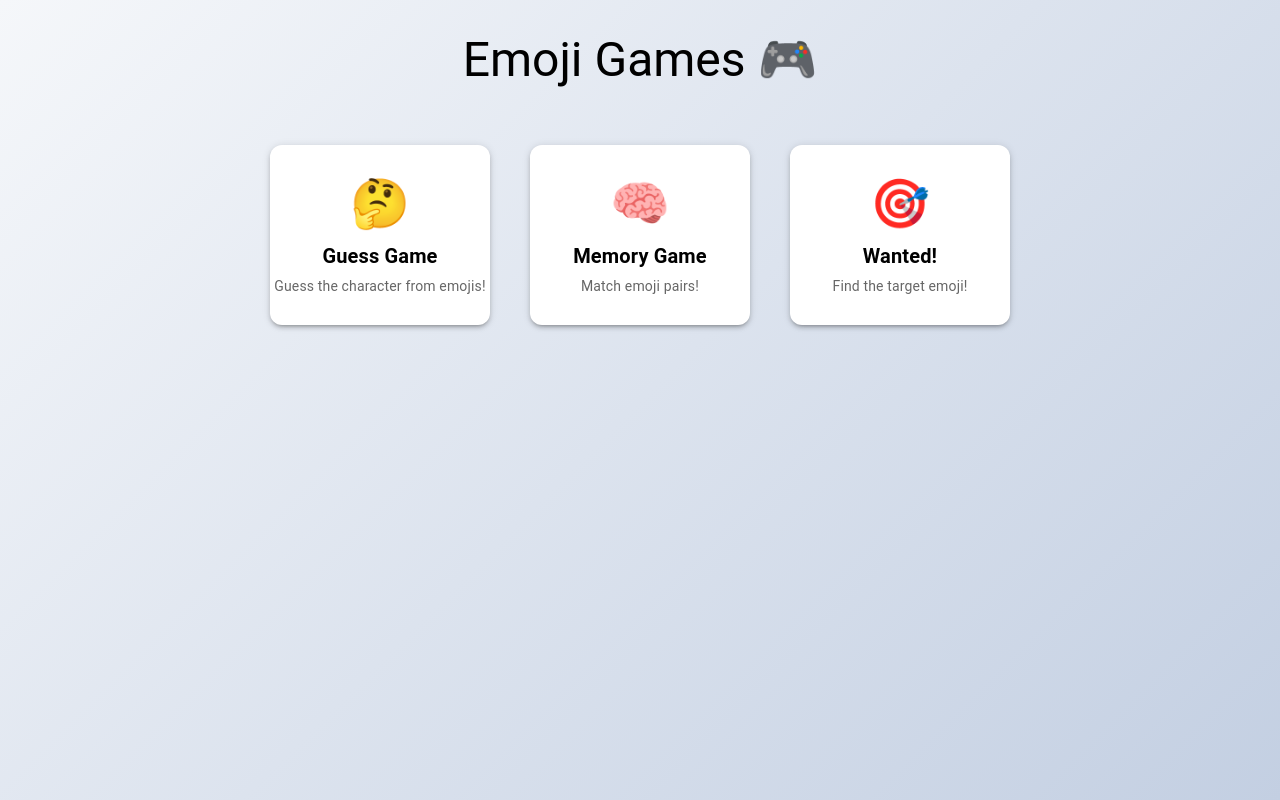
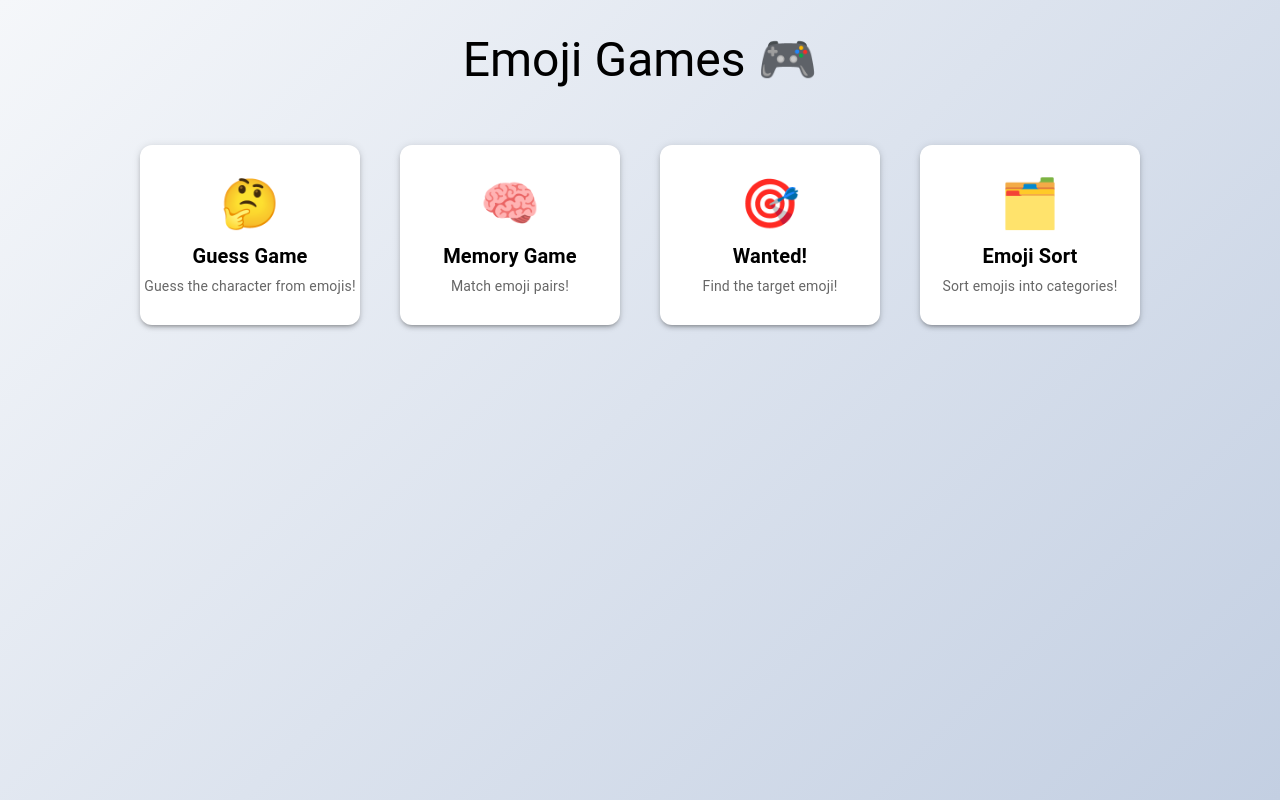
Before and after one commit to nfb1799/emoji-games-react, a React (Create React App) app: page / in a window 1280 px wide. Built offline with nearby package versions, Linux system fonts and the light colour scheme.

Commit message:
emoji sort

```diff
--- a/src/App.js
+++ b/src/App.js
@@ -5,6 +5,7 @@ import Typography from '@mui/material/Typography';
 import EmojiGuessGame from './EmojiGuessGame';
 import EmojiMemoryGame from './EmojiMemoryGame';
 import EmojiWantedGame from './EmojiWantedGame';
+import EmojiSortGame from './EmojiSortGame';
 import './App.css';
 
 function App() {
@@ -111,7 +112,33 @@ function App() {
                 Find the target emoji!
               </Typography>
             </Box>
-            {/* Add more game cards here as needed */}
+            {/* Emoji Sort Game Card */}
+            <Box
+              sx={{
+                bgcolor: 'white',
+                borderRadius: 3,
+                boxShadow: 3,
+                width: 220,
+                height: 180,
+                m: 1,
+                display: 'flex',
+                flexDirection: 'column',
+                alignItems: 'center',
+                justifyContent: 'center',
+                cursor: 'pointer',
+                transition: 'transform 0.15s',
+                '&:hover': { transform: 'scale(1.04)', boxShadow: 6 },
+              }}
+              onClick={() => setSelectedGame('sort')}
+            >
+              <span style={{ fontSize: 48, marginBottom: 8 }}>🗂️</span>
+              <Typography variant="h6" fontWeight={700} mb={0.5}>
+                Emoji Sort
+              </Typography>
+              <Typography variant="body2" color="text.secondary">
+                Sort emojis into categories!
+              </Typography>
+            </Box>
           </Box>
         </Box>
       ) : (
@@ -119,6 +146,7 @@ function App() {
           {selectedGame === 'guess' && <EmojiGuessGame />}
           {selectedGame === 'memory' && <EmojiMemoryGame />}
           {selectedGame === 'wanted' && <EmojiWantedGame />}
+          {selectedGame === 'sort' && <EmojiSortGame />}
           <Button sx={{ mt: 3 }} onClick={handleBack}>
             Back to Games
           </Button>
--- /dev/null
+++ b/src/EmojiSortGame.js
@@ -0,0 +1,119 @@
+import React, { useState } from 'react';
+import Typography from '@mui/material/Typography';
+import Button from '@mui/material/Button';
+import Card from '@mui/material/Card';
+import CardContent from '@mui/material/CardContent';
+import Box from '@mui/material/Box';
+
+const emojiCategories = {
+  Animals: ['🦁', '🐼', '🦔', '🐭', '🦇', '🕷️'],
+  Food: ['🍍', '🍑', '🍄'],
+  People: ['👨🏻‍🔧', '🧑', '👸', '🦸‍♂️'],
+  Objects: ['👑', '⚡', '🚗', '🥋', '👖'],
+};
+
+const allEmojis = Object.values(emojiCategories).flat();
+
+function shuffleArray(array) {
+  const arr = [...array];
+  for (let i = arr.length - 1; i > 0; i--) {
+    const j = Math.floor(Math.random() * (i + 1));
+    [arr[i], arr[j]] = [arr[j], arr[i]];
+  }
+  return arr;
+}
+
+function EmojiSortGame() {
+  const [emojis, setEmojis] = useState(() => shuffleArray(allEmojis));
+  const [sorted, setSorted] = useState({
+    Animals: [],
+    Food: [],
+    People: [],
+    Objects: [],
+  });
+  const [completed, setCompleted] = useState(false);
+
+  const handleSort = (emoji, category) => {
+    setSorted(prev => ({
+      ...prev,
+      [category]: [...prev[category], emoji],
+    }));
+    setEmojis(prev => prev.filter(e => e !== emoji));
+  };
+
+  React.useEffect(() => {
+    if (emojis.length === 0) {
+      setCompleted(true);
+    }
+  }, [emojis]);
+
+  return (
+    <Card sx={{ minWidth: 275, mb: 2, borderRadius: 4, boxShadow: 6 }}>
+      <CardContent>
+        <Typography variant="h4" gutterBottom fontWeight={700}>
+          Emoji Sort
+        </Typography>
+        {completed ? (
+          <>
+            <Typography variant="h2" color="success.main" sx={{ mt: 2, mb: 2 }}>
+              🎉 Well done! All emojis sorted! 🎉
+            </Typography>
+            <Button variant="contained" color="primary" onClick={() => {
+              setEmojis(shuffleArray(allEmojis));
+              setSorted({ Animals: [], Food: [], People: [], Objects: [] });
+              setCompleted(false);
+            }}>
+              Play Again
+            </Button>
+          </>
+        ) : (
+          <>
+            <Typography variant="body1" sx={{ mb: 2 }}>
+              Drag each emoji to its correct category.
+            </Typography>
+            <Box sx={{ display: 'flex', flexWrap: 'wrap', gap: 2, mb: 3 }}>
+              {emojis.map(emoji => (
+                <Box
+                  key={emoji}
+                  sx={{ fontSize: 36, p: 1, border: '1px solid #ccc', borderRadius: 2, bgcolor: 'white', cursor: 'grab' }}
+                  draggable
+                  onDragStart={e => {
+                    e.dataTransfer.setData('text/plain', emoji);
+                  }}
+                >
+                  {emoji}
+                </Box>
+              ))}
+            </Box>
+            <Box sx={{ display: 'flex', gap: 3, flexWrap: 'wrap' }}>
+              {Object.keys(emojiCategories).map(category => (
+                <Box
+                  key={category}
+                  sx={{ minWidth: 120, bgcolor: '#f5f5f5', borderRadius: 2, p: 2, boxShadow: 1 }}
+                  onDragOver={e => e.preventDefault()}
+                  onDrop={e => {
+                    const emoji = e.dataTransfer.getData('text/plain');
+                    if (emojis.includes(emoji) && emojiCategories[category].includes(emoji)) {
+                      handleSort(emoji, category);
+                    }
+                  }}
+                >
+                  <Typography variant="subtitle1" fontWeight={700} sx={{ mb: 1 }}>
+                    {category}
+                  </Typography>
+                  <Box sx={{ display: 'flex', flexWrap: 'wrap', gap: 1 }}>
+                    {sorted[category].map(emoji => (
+                      <span key={emoji} style={{ fontSize: 28 }}>{emoji}</span>
+                    ))}
+                  </Box>
+                </Box>
+              ))}
+            </Box>
+          </>
+        )}
+      </CardContent>
+    </Card>
+  );
+}
+
+export default EmojiSortGame;
```
